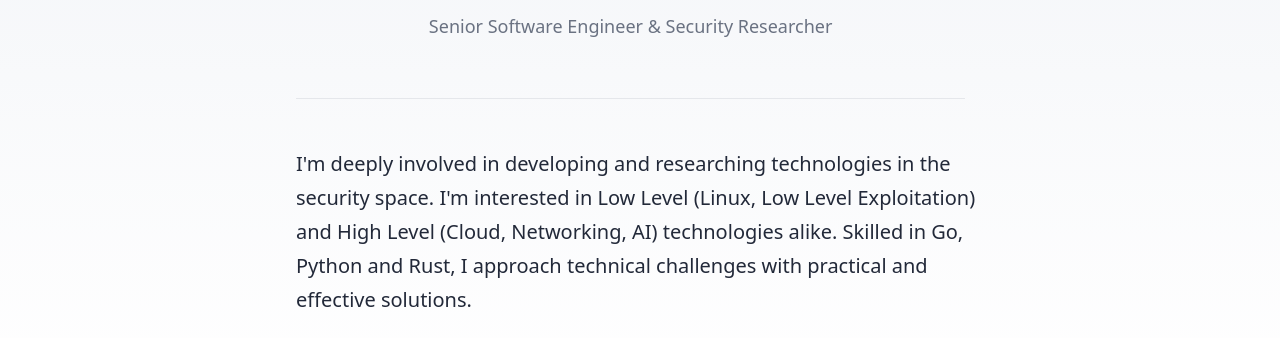
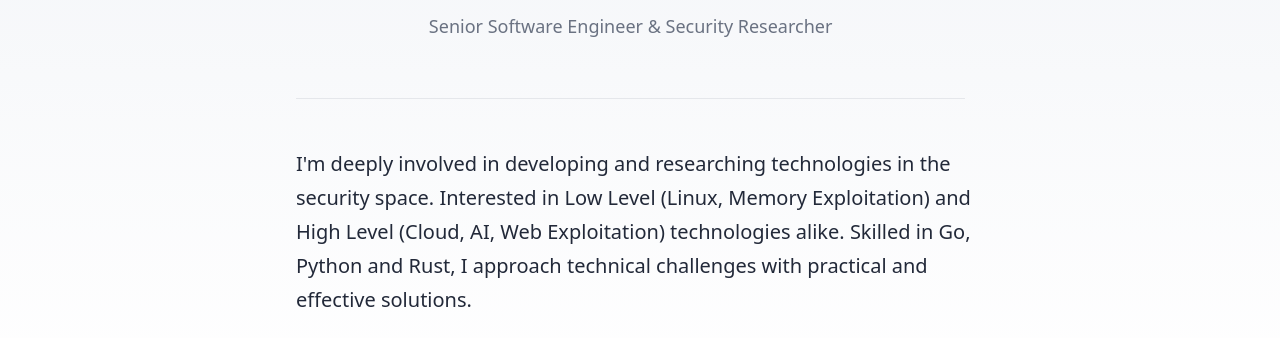
Before and after one commit to irad100/irad.dev, an Astro site: page /about in a window 1280 px wide. Shown: the part 202-540 px from the top of the page. Built offline with nearby package versions, Linux system fonts and the light colour scheme; Astro itself is replaced by a stand-in of ours.

Commit message:
Small changes

```diff
--- a/src/pages/about.astro
+++ b/src/pages/about.astro
@@ -7,7 +7,7 @@ const description = "Senior Software Engineer & Security Researcher";
 ---
 
 <BaseLayout title={title} description={description}>
-  <div class="title mb-12 text-center prose lg:prose-lg">
+  <div class="title prose lg:prose-lg mb-12 text-center">
     <h1 class="text-6xl font-bold">{title}</h1>
     <p class="mt-4 text-gray-500">{description}</p>
     <hr />
@@ -15,10 +15,10 @@ const description = "Senior Software Engineer & Security Researcher";
   <section class="mb-8">
     <p>
       I'm deeply involved in developing and researching technologies in the
-      security space. I'm interested in Low Level (Linux, Low Level
-      Exploitation) and High Level (Cloud, Networking, AI) technologies alike.
-      Skilled in Go, Python and Rust, I approach technical challenges with
-      practical and effective solutions.
+      security space. Interested in Low Level (Linux, Memory Exploitation) and
+      High Level (Cloud, AI, Web Exploitation) technologies alike. Skilled in
+      Go, Python and Rust, I approach technical challenges with practical and
+      effective solutions.
     </p>
   </section>
 
```
